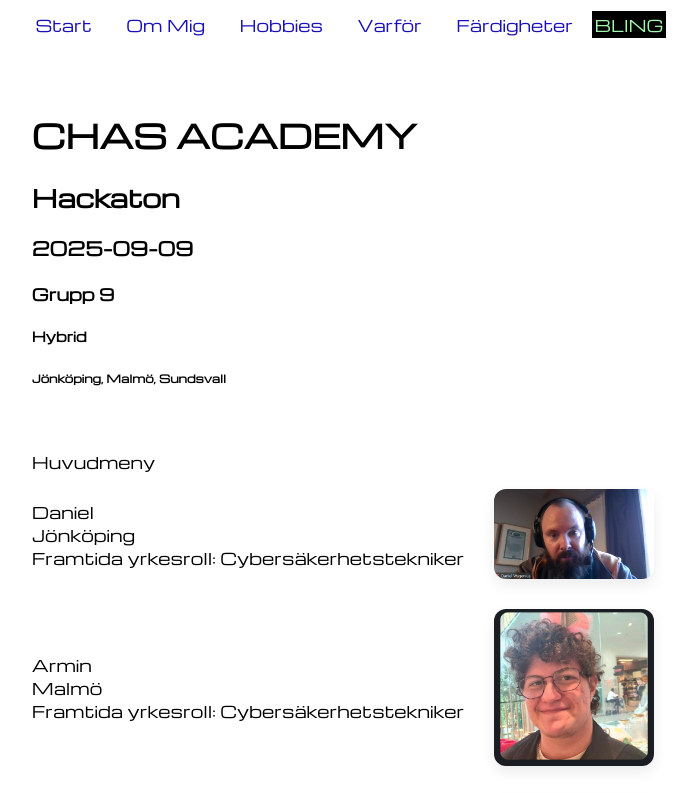
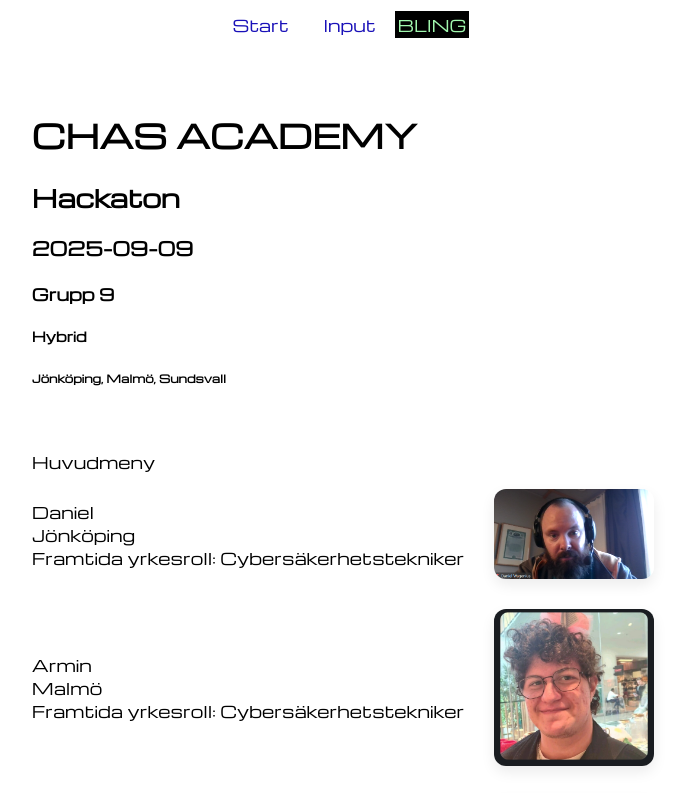
Before and after one commit to Ratzsa/Hackaton1, a plain HTML site: page index.html in a window 1280 px wide. Shown: the top 793 px of the page, without its empty margins (297-994 px from the left). Drawn offline with nearby package versions, Linux system fonts and the light colour scheme.

Commit message:
tjoflojt

```diff
--- a/index.html
+++ b/index.html
@@ -14,6 +14,11 @@
 
     <link rel="stylesheet" href="styles.css" />
 
+    <!-- Favicon -->
+    <link rel="icon" href="/codebrackets.ico" type="image/x-icon" />
+    <!-- Alternativ för PNG -->
+    <link rel="icon" href="/codebrackets.png" type="image/png" />
+
   </head>
 
   <body class="michroma-regular">
@@ -22,10 +27,7 @@
     <header>
       <nav>
         <a href="index.html">Start</a>
-        <a href="about.html">Om Mig</a>
-        <a href="hobbies.html">Hobbies</a>
-        <a href="why.html">Varför</a>
-        <a href="cv.html">Färdigheter</a>
+        <a href="input_page.html">Input</a>
         <span role="button" tabindex="0" id="mybutton">BLING</span>
         </a>
       </nav>
```
Also changed, not shown: chas-academy-emblem.png (added), codebrackets.ico (added), codebrackets.png (added), diploma_academy_certificate_graduate_graduation_cap_icon_266884.png (added), input_page.html (added), 1 other file.
